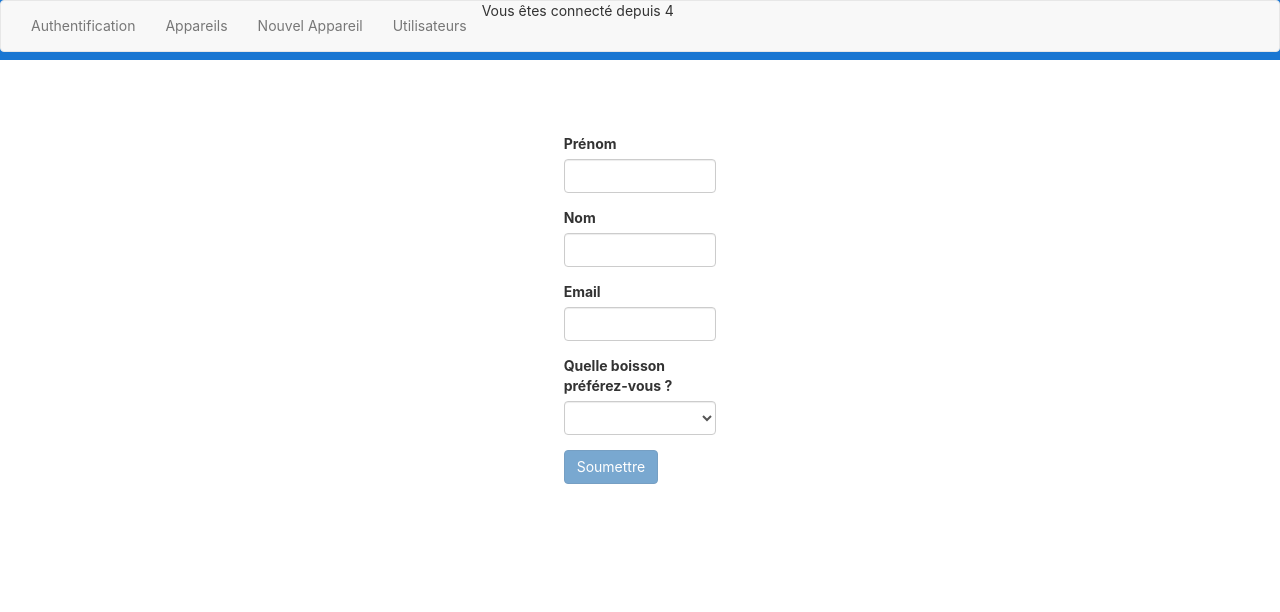
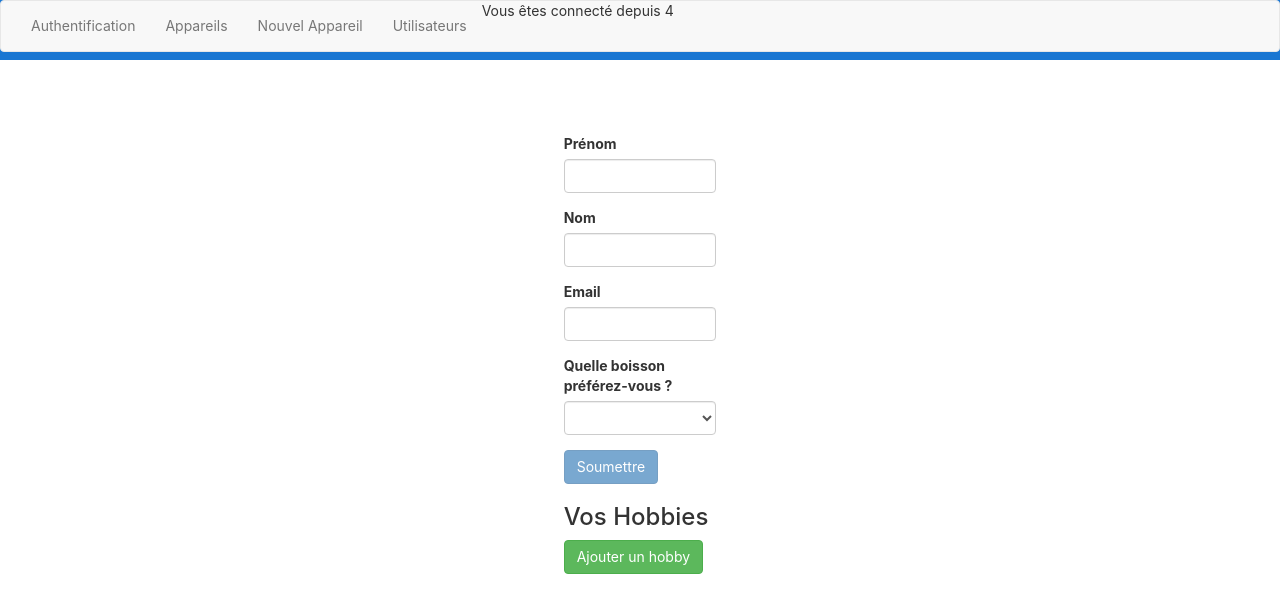
Before and after one commit to briensbe/angular1, an Angular app: page /new-user in a window 1280 px wide. Shown: the top 612 px of the page. Built offline with nearby package versions, Linux system fonts and the light colour scheme.

Commit message:
2h53 - formulaire avec ajout de contrôle "dynamiquement"

```diff
--- a/src/app/new-user/new-user.component.html
+++ b/src/app/new-user/new-user.component.html
@@ -19,7 +19,28 @@
                 <option value="Pepsi">Pepsi</option>
             </select>
         </div>
+
+        <!-- code du tutorial vidéo 2h53 - mais qui ne fonctionne pas
+        <div formArrayName="hobbies">
+            <h3>Vos Hobbies</h3>
+            <div class="form-group" *ngFor="let hobbyControl of getHobbies().controls; let i = index">
+                <input type="text" class="form-control" [formControlName]="i">
+            </div>
+            <button class="btn btn-success" (click)="onAddHobby()">Ajouter un hobby</button>
+        </div> -->
         <button class="btn btn-primary" type="submit" [disabled]="userForm.invalid">Soumettre </button>
+   </form>
+   <!-- j'ai créé un autre formulaire ici pour pouvoir ajouter le hobby
+    contrairement au tuto 2h53
+     -->
+    <form [formGroup]="userForm">
+        <div formArrayName="hobbies">
+            <h3>Vos Hobbies</h3>
+            <div class="form-group" *ngFor="let hobbyControl of getHobbies().controls; let i = index">
+                <input type="text" class="form-control" [formControlName]="i">
+            </div>
+            <button class="btn btn-success" (click)="onAddHobby()">Ajouter un hobby</button>
+        </div>
     </form>
 
 </div>
--- a/src/app/new-user/new-user.component.ts
+++ b/src/app/new-user/new-user.component.ts
@@ -1,5 +1,5 @@
 import { Component, OnInit } from '@angular/core';
-import { FormBuilder, FormGroup, Validators } from '@angular/forms';
+import { FormArray, FormBuilder, FormGroup, Validators } from '@angular/forms';
 import { Router } from '@angular/router';
 import { User } from '../models/user.model';
 import { UserService } from '../services/user.service';
@@ -27,7 +27,8 @@
         firstName: ['', Validators.required],
         lastName: ['', Validators.required],
         email: ['', [Validators.required, Validators.email]],
-        drinkPreference: ''
+        drinkPreference: ['', Validators.required],
+        hobbies: this.formBuilder.array([])
       }
     );
   }
@@ -38,10 +39,20 @@
       formValue['firstName'],
       formValue['lastName'],
       formValue['email'],
-      formValue['drinkPreference']
+      formValue['drinkPreference'],
+      formValue['hobbies'] ? formValue['hobbies'] : [] // pour éviter le cas d'un tableau vide
     );
     this.userService.addUser(newUser);
     this.router.navigate(['/users']);
   }
 
+  // pour des raisons de typage strict
+  getHobbies() {
+    return this.userForm.get('hobbies') as FormArray;
+  }
+
+  onAddHobby() {
+    const newHobbyControl = this.formBuilder.control('', Validators.required);
+    this.getHobbies().push(newHobbyControl);
+  }
 }
```
